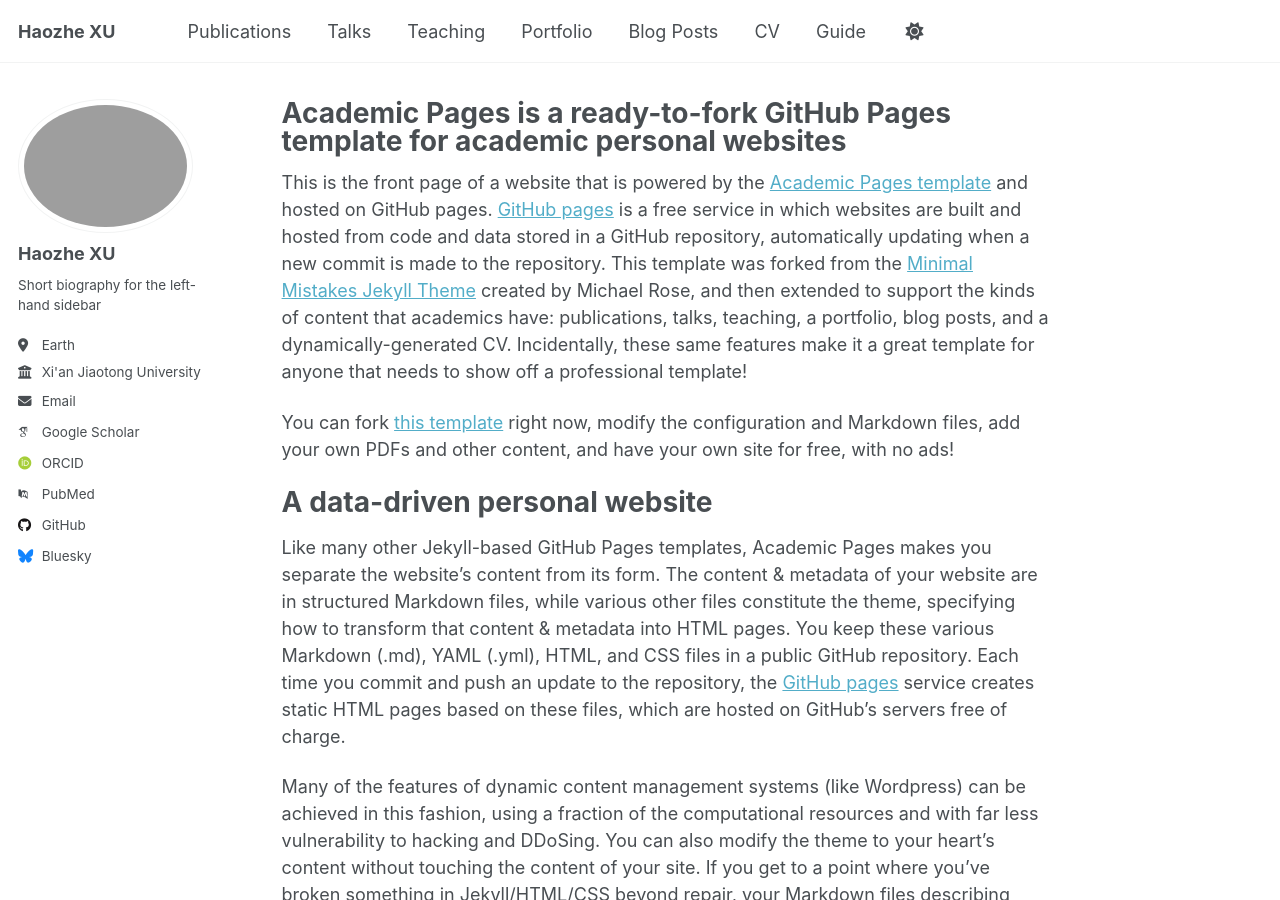
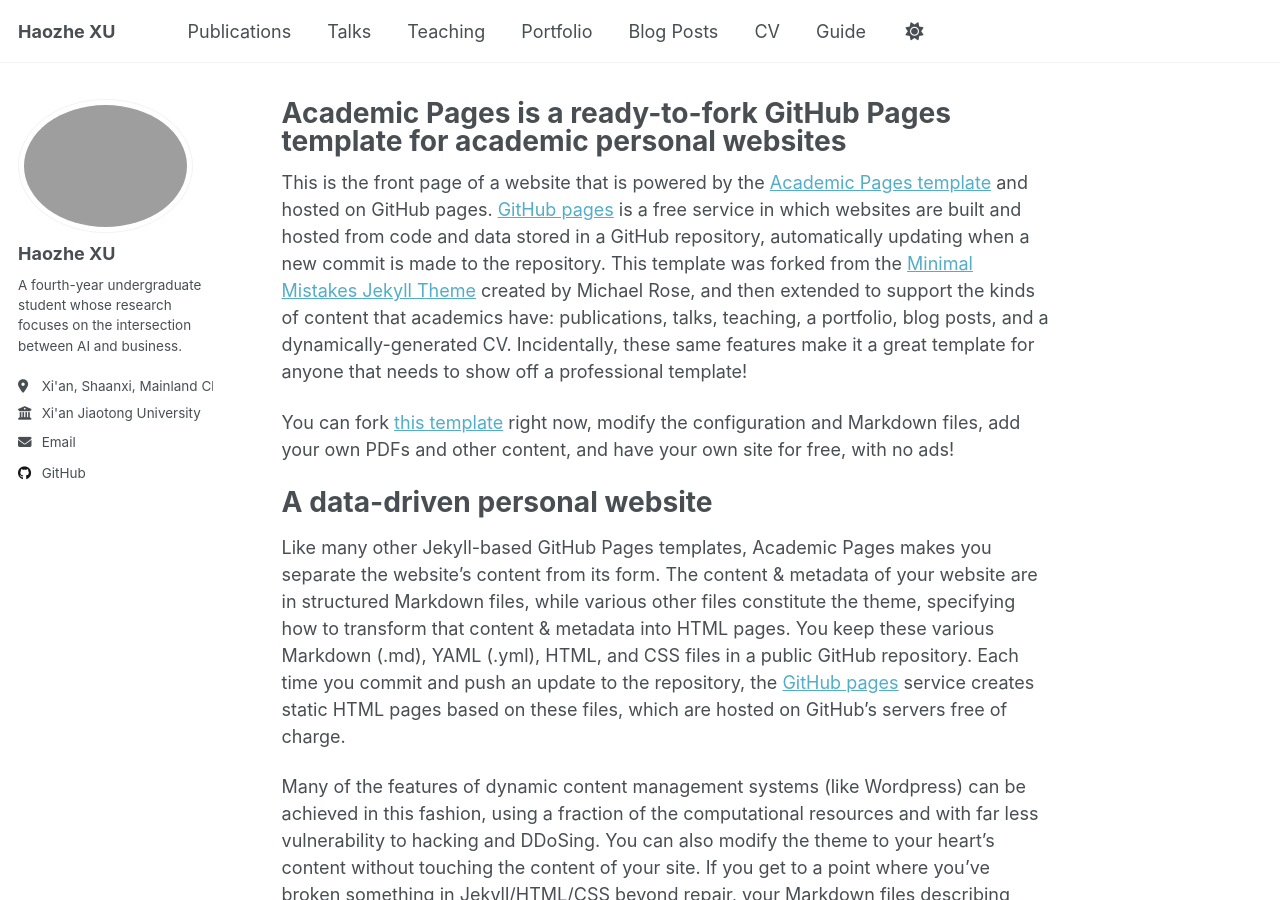
Before and after one commit to XuHaozhe0204/XuHaozhe0204.github.io, a Jekyll site: the page built from _pages/about.md, in a window 1280 px wide and 900 px high. Built offline with Jekyll 4.4.1, drawn with Linux system fonts in a browser that asks for light colours; some web fonts are replaced; a script that is not in the unit is left out.

Commit message:
Update _config.yml

```diff
--- a/_config.yml
+++ b/_config.yml
@@ -26,58 +26,58 @@
   avatar           : "XuHaozhe0204.github.io/images/111.png"
   name             : "Haozhe XU"
   pronouns         : # example: "she/her"
-  bio              : "Short biography for the left-hand sidebar"
-  location         : "Earth"
+  bio              : "A fourth-year undergraduate student whose research focuses on the intersection between AI and business."
+  location         : "Xi'an, Shaanxi, Mainland China"
   employer         : "Xi'an Jiaotong University"
   uri              : # URL
   email            : "xuhaozhe@stu.xjtu.edu.cn"
 
   # Academic websites
-  academia         : # URL
-  arxiv            : # URL - Update with the correct link to your profile
-  googlescholar    : "https://scholar.google.com/citations?user=PS_CX0AAAAAJ"
-  inspire-hep      : # URL
-  impactstory      : # URL
-  orcid            : "http://orcid.org/yourorcidurl"
-  semantic         : # URL
-  pubmed           : "https://www.ncbi.nlm.nih.gov/pubmed/?term=john+snow"
-  researchgate     : # URL
-  scopus           : # URL
+  #academia         : # URL
+  #arxiv            : # URL - Update with the correct link to your profile
+  #googlescholar    : "https://scholar.google.com/citations?user=PS_CX0AAAAAJ"
+  #inspire-hep      : # URL
+  #impactstory      : # URL
+  #orcid            : "http://orcid.org/yourorcidurl"
+  #semantic         : # URL
+  #pubmed           : "https://www.ncbi.nlm.nih.gov/pubmed/?term=john+snow"
+  #researchgate     : # URL
+  #scopus           : # URL
 
   # Repositories and software development
-  bitbucket        : # Username - Update with your username on the site
-  codepen          : # Username
-  dribbble         : # Username
-  github           : "academicpages"
-  kaggle           : # Username
-  stackoverflow    : # User number or user number and name (i.e., use "1" or "1/jeff-atwood")
+  #bitbucket        : # Username - Update with your username on the site
+  #codepen          : # Username
+  #dribbble         : # Username
+  github           : "https://github.com/XuHaozhe0204"
+  #kaggle           : # Username
+  #stackoverflow    : # User number or user number and name (i.e., use "1" or "1/jeff-atwood")
 
   # Social media
-  artstation       : # Username
-  bluesky          : "bsky.app" # Replace this with you Bluesky username
-  facebook         : # Username
-  flickr           : # Username
-  foursquare       : # Username
-  goodreads        : # Username
-  google_plus      : # Username
-  keybase          : # Username
-  instagram        : # Username
-  lastfm           : # Username
-  linkedin         : # Username
-  mastodon         : # URL
-  medium           : # URL
-  pinterest        : # Username
-  soundcloud       : # Username
-  steam            : # Username
-  telegram         : # URL
-  tumblr           : # Username
-  twitter          : # Username for X / Twitter
-  vine             : # Username
-  weibo            : # Username
-  wikipedia        : # Username
-  xing             : # Username
-  youtube          : # Username
-  zhihu            : # Username
+  #artstation       : # Username
+  #bluesky          : "bsky.app" # Replace this with you Bluesky username
+  #facebook         : # Username
+  #flickr           : # Username
+  #foursquare       : # Username
+  #goodreads        : # Username
+  #google_plus      : # Username
+  #keybase          : # Username
+  #instagram        : # Username
+  #lastfm           : # Username
+  #linkedin         : # Username
+  #mastodon         : # URL
+  #medium           : # URL
+  #pinterest        : # Username
+  #soundcloud       : # Username
+  #steam            : # Username
+  #telegram         : # URL
+  #tumblr           : # Username
+  #twitter          : # Username for X / Twitter
+  #vine             : # Username
+  #weibo            : # Username
+  #wikipedia        : # Username
+  #xing             : # Username
+  #youtube          : # Username
+  #zhihu            : # Username
 
 # Publication Category - The following the list of publication categories and their headings
 publication_category:
```
